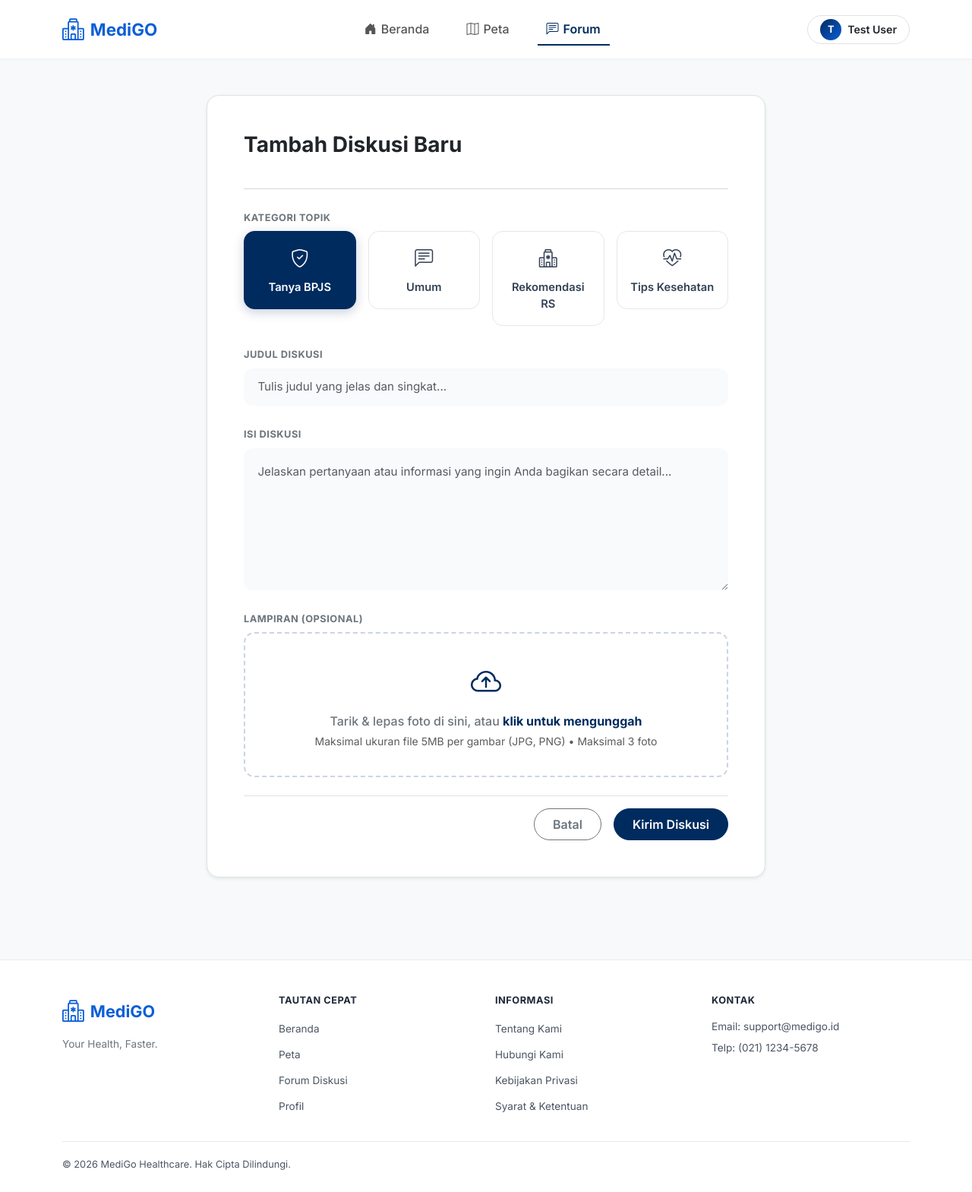
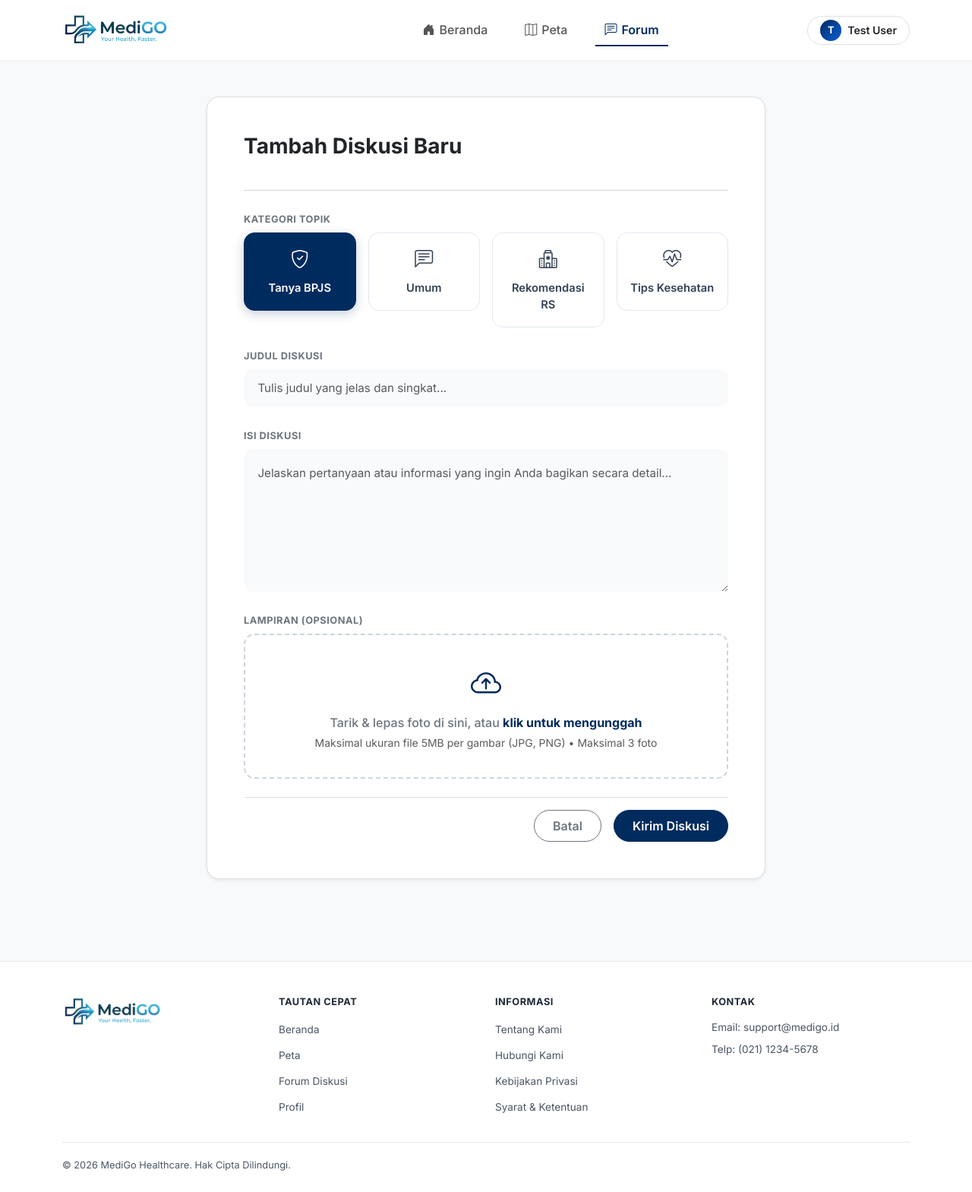
Before and after one commit to misaelfpd/medigo, a Laravel app: page /discussions/create in a window 1280 px wide. Shown: the whole page at 76% size. Before the commit the page ends 1540 px from the top, so only its background shows below. Run offline with Laravel 12, Linux system fonts and the light colour scheme; a user stored in the database is signed in; data comes from the database, SQL or seed files in the repository; style sheets or scripts are compiled from the project's sources.

Commit message:
chore:fix Placeholder Icon and NPM Build

```diff
--- a/backend/app/Http/Controllers/GeminiController.php
+++ b/backend/app/Http/Controllers/GeminiController.php
@@ -14,7 +14,7 @@ use RuntimeException;
 class GeminiController extends Controller
 {
     private const SYSTEM_PROMPT = <<<'PROMPT'
-Kamu adalah Asisten Medigo, asisten AI resmi dari platform kesehatan Medigo. Karaktermu ramah, empatik, santun, dan sangat memahami seluruh fitur website Medigo serta data fasilitas kesehatan.
+Kamu adalah Asisten Medigo bernama Medibot, asisten AI resmi dari platform kesehatan Medigo. Karaktermu ramah, empatik, santun, dan sangat memahami seluruh fitur website Medigo serta data fasilitas kesehatan.
 
 TENTANG WEBSITE MEDIGO:
 - Medigo adalah platform kesehatan digital yang memudahkan masyarakat mencari dan memilih fasilitas kesehatan (Rumah Sakit, Klinik, dan Puskesmas), berdiskusi seputar kesehatan di forum komunitas, serta membaca ulasan/rating nyata dari pasien.
--- a/frontend/resources/views/partials/footer.blade.php
+++ b/frontend/resources/views/partials/footer.blade.php
@@ -4,10 +4,8 @@
             <!-- Brand & Tagline -->
             <div class="col-lg-3 col-md-6">
                 <a href="/" class="footer-brand">
-                    <i class="bi bi-hospital navbar-brand-icon"></i>
-                    MediGO
+                    <img class="w-50" src="{{ asset('images/medigo_logo.png') }}" alt="Logo Faskes">
                 </a>
-                <p class="footer-tagline">Your Health, Faster.</p>
             </div>
 
             <!-- Tautan Cepat -->
--- a/frontend/resources/views/partials/header.blade.php
+++ b/frontend/resources/views/partials/header.blade.php
@@ -3,8 +3,7 @@
     <div class="container d-flex justify-content-between align-items-center">
         <!-- Logo Section -->
         <a class="navbar-brand d-flex align-items-center gap-2 m-0" href="/faskes">
-            <i class="bi bi-hospital navbar-brand-icon"></i>
-            MediGO
+            <img class="w-50" src="{{ asset('images/medigo_logo.png') }}" alt="Logo Faskes">
         </a>
 
         <!-- Desktop Navigation Links -->
```
Also changed, not shown: frontend/vite.config.js (+7 -1 lines), frontend/public/images/medigo_logo.png (added).
